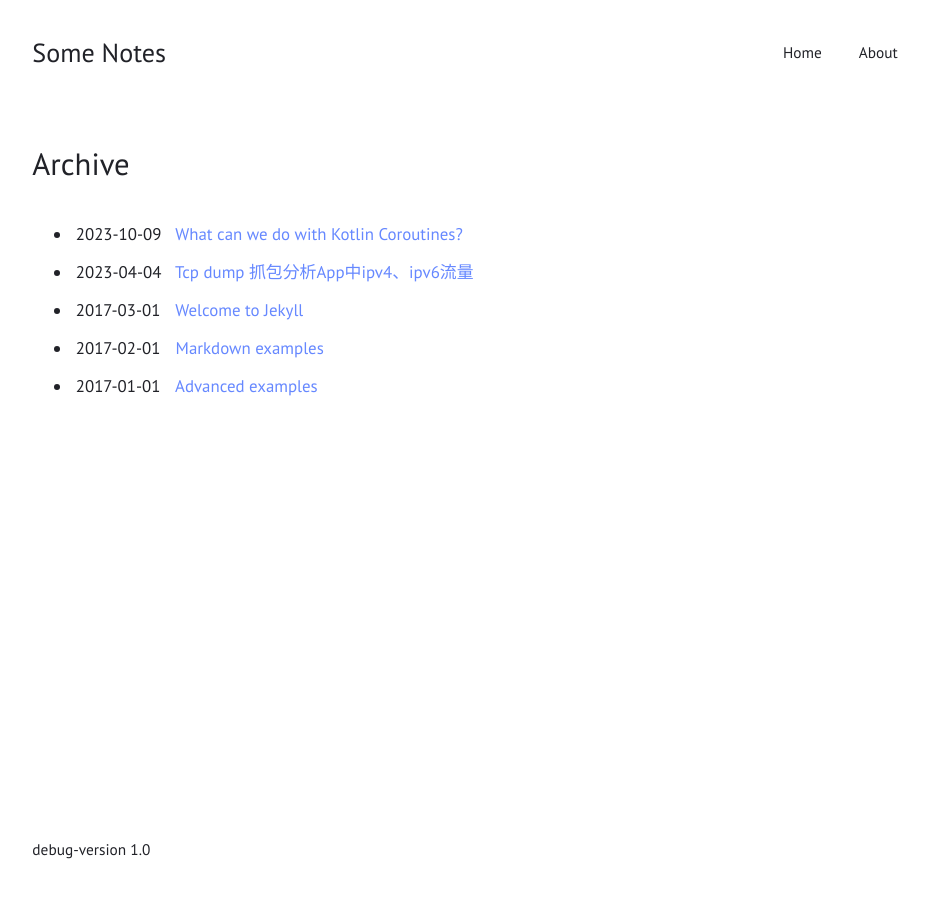
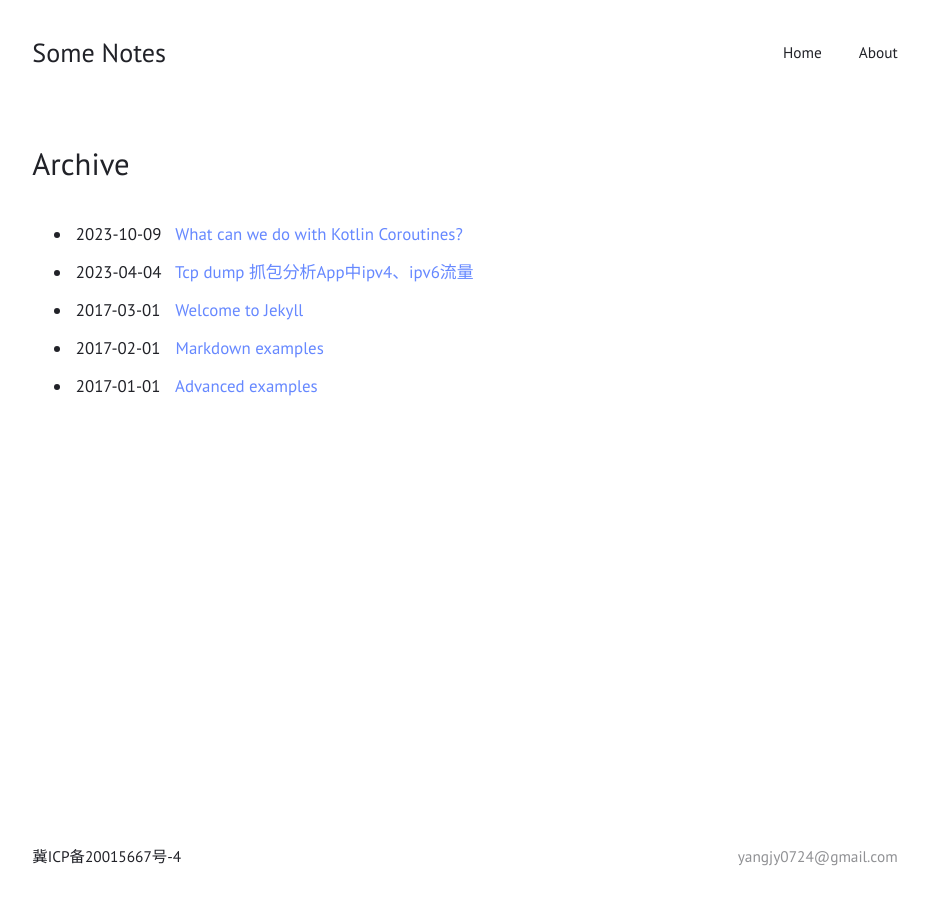
Before and after one commit to Maxyjy/Maxyjy.github.io, a Jekyll site: the page built from archive.html, in a window 1280 px wide. Shown: the whole page, without its empty margins (175-1104 px from the left). Built offline with Jekyll 4.4.1, drawn with Linux system fonts in a browser that asks for light colours.

Commit message:
change footer content

```diff
--- a/_config.yml
+++ b/_config.yml
@@ -1,6 +1,6 @@
 title: "Some Notes"
 author: "YangJianyu"
-description: "debug-version 1.0"
+description: "冀ICP备20015667号-4"
 permalink: /:title/
 lang: "en"
 excerpt_separator: "\n\n\n"
--- a/_layouts/default.html
+++ b/_layouts/default.html
@@ -39,8 +39,8 @@
 
 {% if site.external %}
 <footer>
-  <div>{{ site.description | default: site.title }}</div>
-  {% include menu.html menu=site.external %}
+  <div class="description"><a href="https://beian.miit.gov.cn">{{ site.description | default: site.title }}</a></div>
+  <div><span class="mail-address">yangjy0724@gmail.com</span></div>
 </footer>
 {% endif %}
 
--- a/_sass/classes.sass
+++ b/_sass/classes.sass
@@ -34,6 +34,9 @@
 
 a:hover .icon
   color: reduce(100)
+
+.mail-address
+  color: #909194
 
 .full table
   display: table
--- a/assets/css/sidebar.sass
+++ b/assets/css/sidebar.sass
@@ -53,3 +53,4 @@ nav a:hover, nav a.selected
 
 .description
   margin: 2em 0
+  color: #909194
```
Also changed, not shown: 1 other file.
